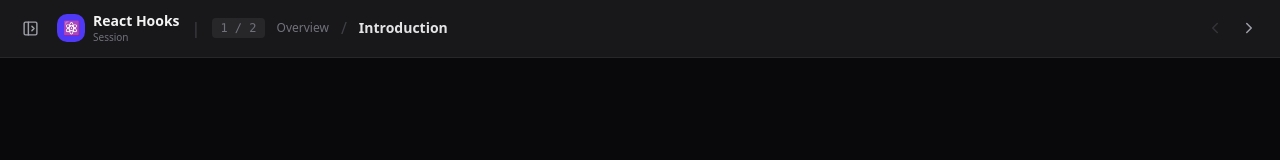
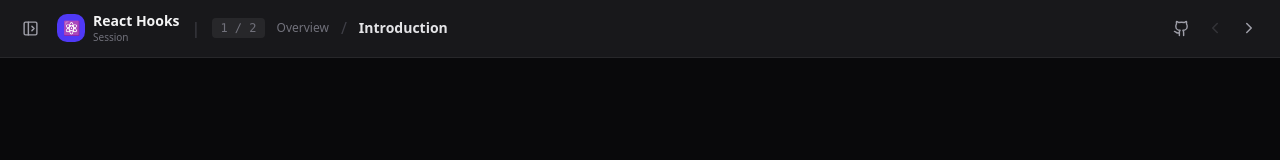
Before and after one commit to dhruv-d-simform/react-hooks-session, a React (Vite) app: page /intro in a window 1280 px wide. Shown: the top 160 px of the page. Built offline with nearby package versions, Linux system fonts and the light colour scheme.

Commit message:
Add github link in header

```diff
--- a/src/App.tsx
+++ b/src/App.tsx
@@ -7,7 +7,9 @@ import {
     ChevronRight,
     PanelLeftOpen,
     PanelLeftClose,
+    Github,
 } from 'lucide-react';
+import { GITHUB_REPO } from '@/constants';
 
 function SlideView() {
     const { slideId } = useParams<{ slideId: string }>();
@@ -85,6 +87,15 @@ function SlideView() {
                     </span>
                 </div>
                 <div className="flex items-center gap-1">
+                    <a
+                        href={GITHUB_REPO}
+                        target="_blank"
+                        rel="noopener noreferrer"
+                        className="p-1.5 rounded-lg hover:bg-zinc-800 text-zinc-400 hover:text-zinc-100 transition-colors"
+                        title="View on GitHub"
+                    >
+                        <Github size={17} />
+                    </a>
                     <button
                         onClick={() => goTo(currentIndex - 1)}
                         disabled={currentIndex === 0}
--- a/src/components/OpenInVSCode.tsx
+++ b/src/components/OpenInVSCode.tsx
@@ -1,6 +1,5 @@
 import { Code2 } from 'lucide-react';
-
-const GITHUB_REPO = 'https://github.com/dhruv-d-simform/react-hooks-session';
+import { GITHUB_REPO } from '@/constants';
 
 interface Props {
     fileUrl: string;
--- /dev/null
+++ b/src/constants.ts
@@ -0,0 +1,2 @@
+export const GITHUB_REPO =
+    'https://github.com/dhruv-d-simform/react-hooks-session';
--- a/src/slides/intro/index.tsx
+++ b/src/slides/intro/index.tsx
@@ -35,7 +35,8 @@ export default function Intro() {
                 Patterns, Pitfalls &amp; Power
             </p>
             <p className="text-sm text-zinc-500 mb-12">
-                Deep dive into React's hook system — use them right, avoid the traps, unlock their full potential
+                Deep dive into React's hook system — use them right, avoid the
+                traps, unlock their full potential
             </p>
 
             <div className="grid grid-cols-3 gap-4 text-left max-w-3xl w-full">
```
